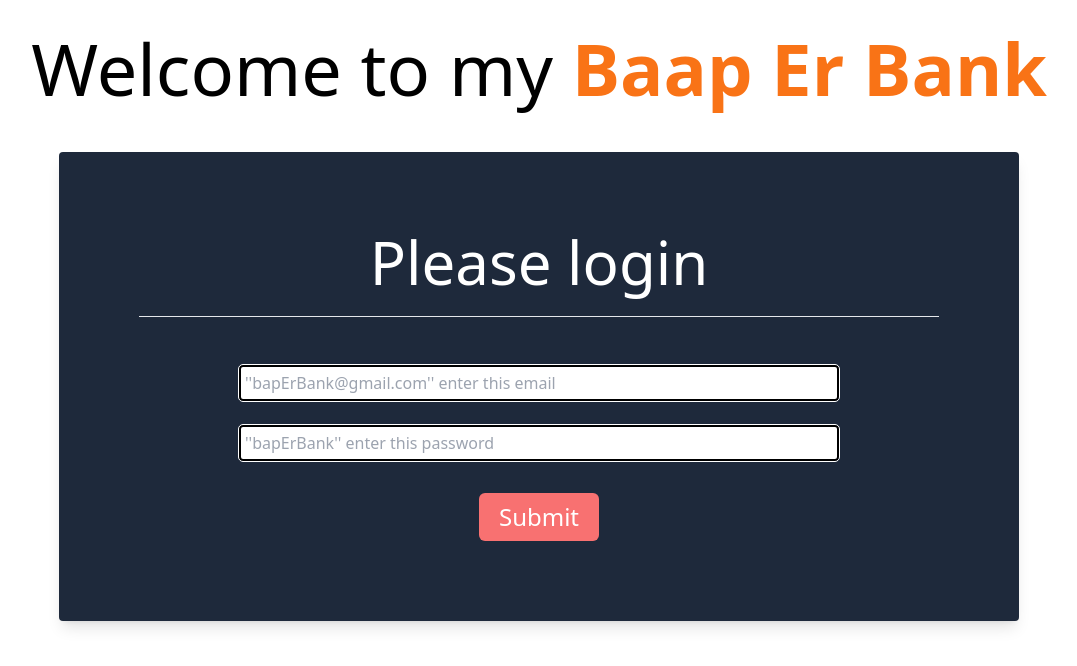
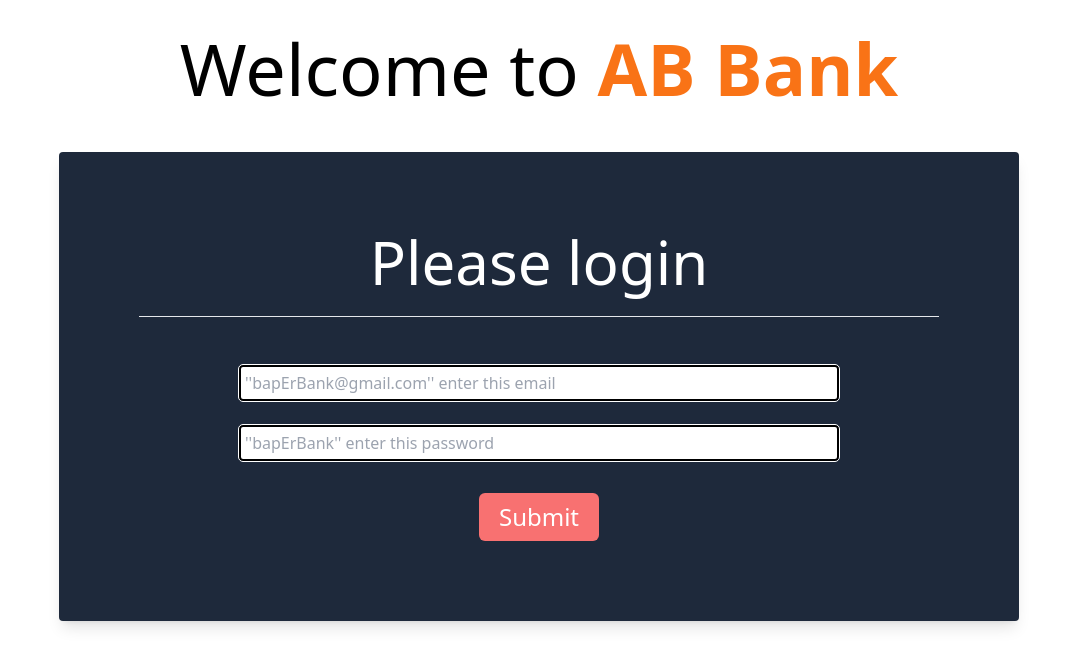
Before and after one commit to SaikatNoman12/jsBanking, a plain HTML site: page index.html in a window 1280 px wide. Shown: the whole page, without its empty margins (101-1178 px from the left). Drawn offline with nearby package versions, Linux system fonts and the light colour scheme.

Commit message:
solved some bugs

```diff
--- a/index.html
+++ b/index.html
@@ -13,7 +13,7 @@
 <body>
 
     <header>
-        <h1 class="text-7xl text-center mt-8">Welcome to my <span class="font-semibold text-orange-500">Baap Er Bank</span></h1>
+        <h1 class="text-7xl text-center mt-8">Welcome to <span class="font-semibold text-orange-500">AB Bank</span></h1>
     </header>
     <main class="my-12 w-3/4 mx-auto">
         <section>
```
